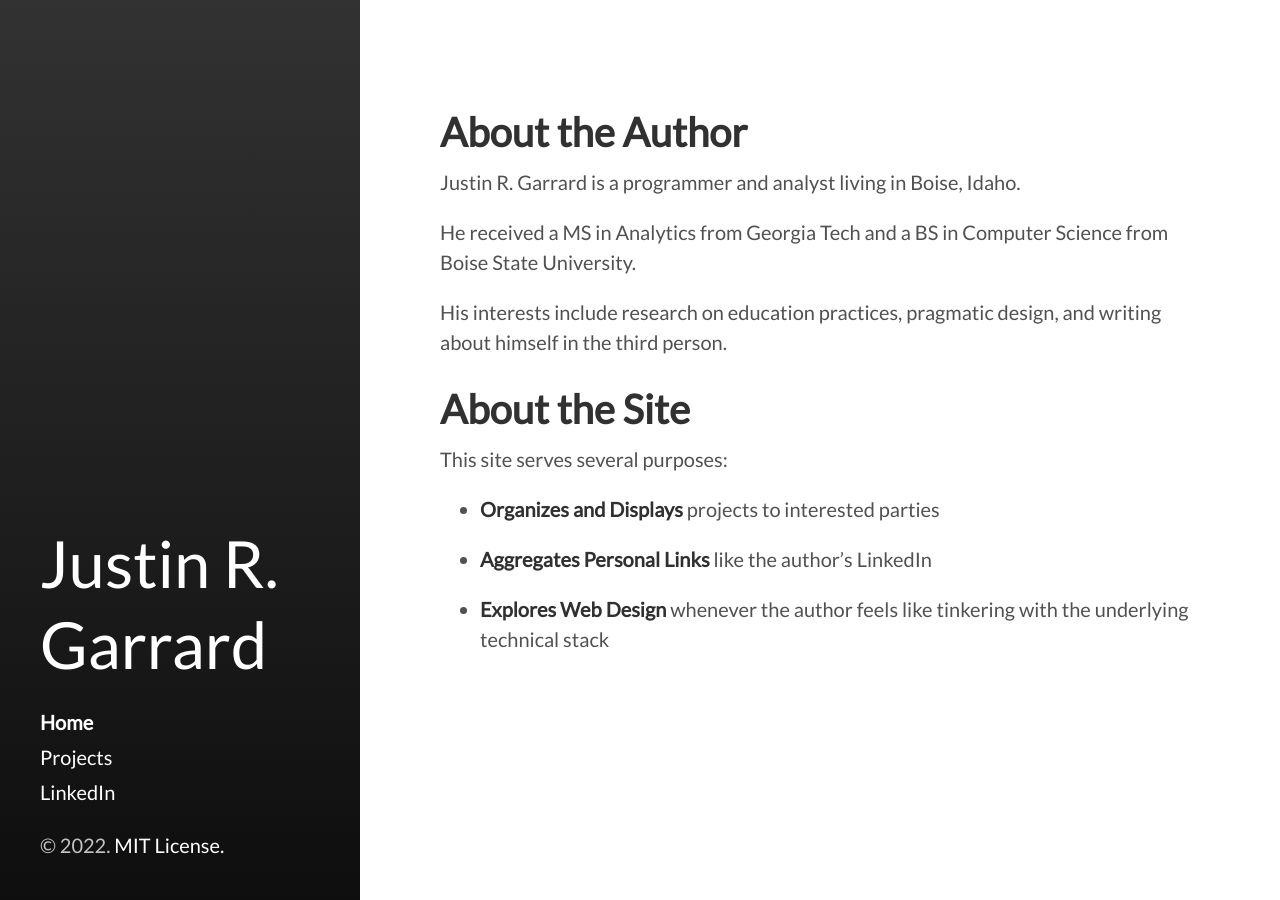
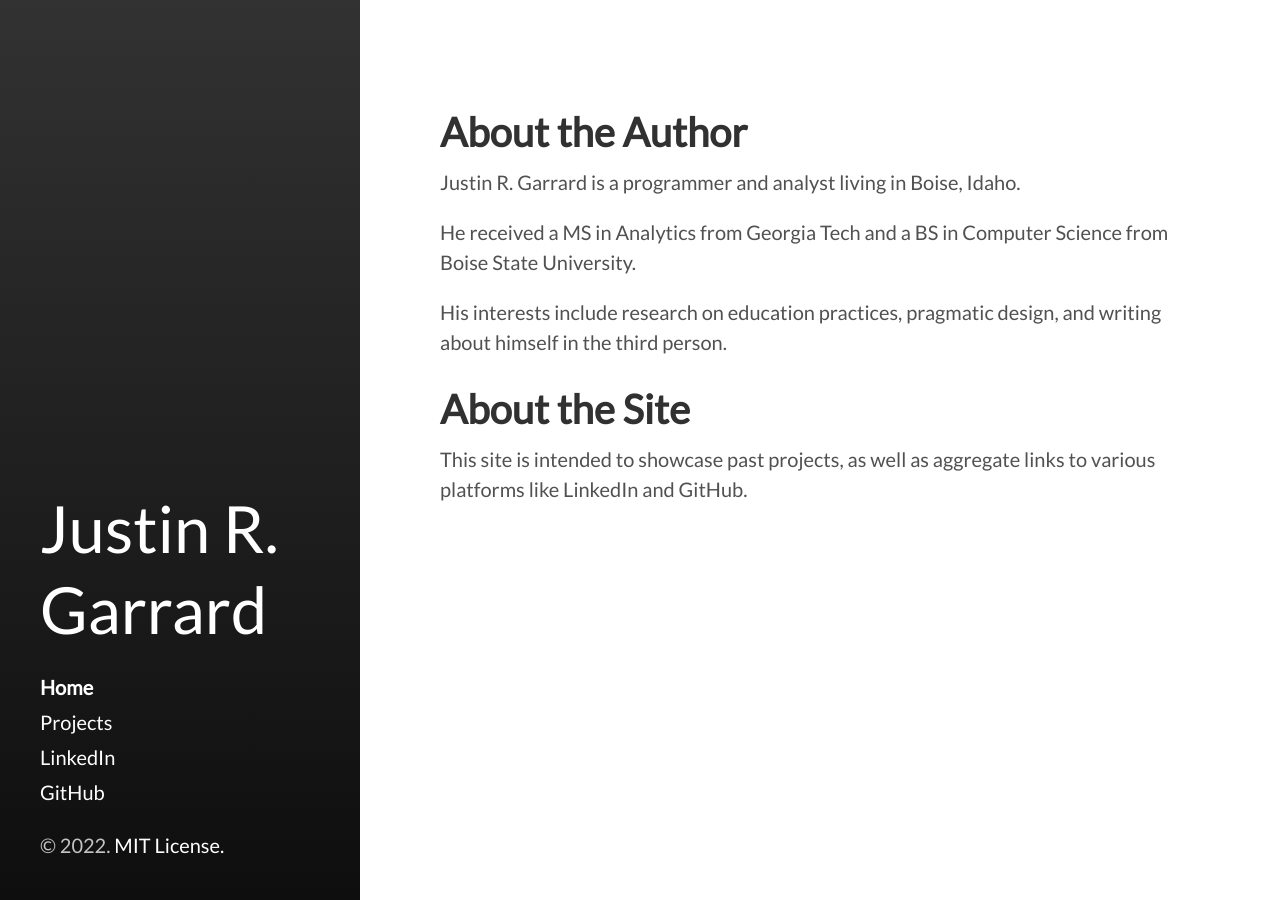
Before and after one commit to justinrgarrard/justinrgarrard.github.io, a Jekyll site: the page built from index.md, in a window 1280 px wide. Built offline with Jekyll 4.4.1, drawn with Linux system fonts in a browser that asks for light colours; our own code applies the rules of GitHub Pages for plain Markdown files.

```diff
--- a/_includes/custom-nav-links.html
+++ b/_includes/custom-nav-links.html
@@ -1,2 +1,3 @@
 <!-- Optional additional links to insert in sidebar nav -->
 <a href=https://www.linkedin.com/in/justinrgarrard/ target="_blank">LinkedIn</a>
+<a href=https://github.com/justinrgarrard target="_blank">GitHub</a>
--- a/index.md
+++ b/index.md
@@ -12,10 +12,4 @@
 
 # About the Site
 
-This site serves several purposes:
-
-* **Organizes and Displays** projects to interested parties
-
-* **Aggregates Personal Links** like the author's LinkedIn
-
-* **Explores Web Design** whenever the author feels like tinkering with the underlying technical stack
+This site is intended to showcase past projects, as well as aggregate links to various platforms like LinkedIn and GitHub.
```
Also changed, not shown: category/projects.md (+4 -0 lines), posts/Misc_Projects.md (+4 -0 lines), posts/Professional_Work.md (added, +37 -0 lines).
